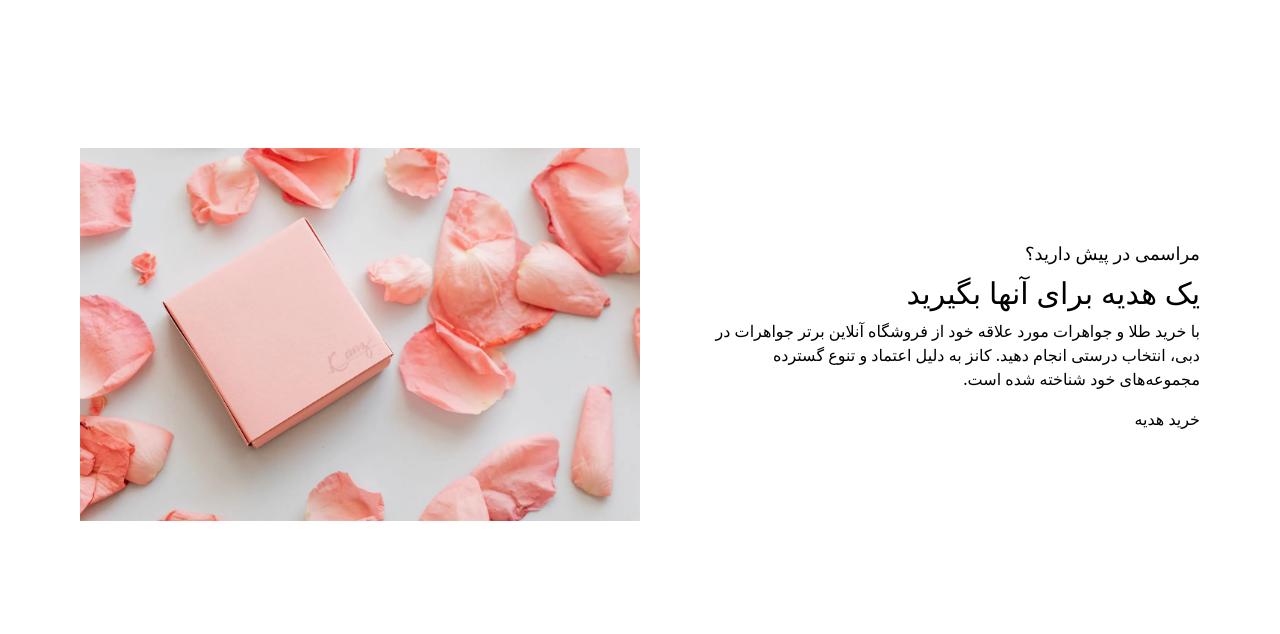
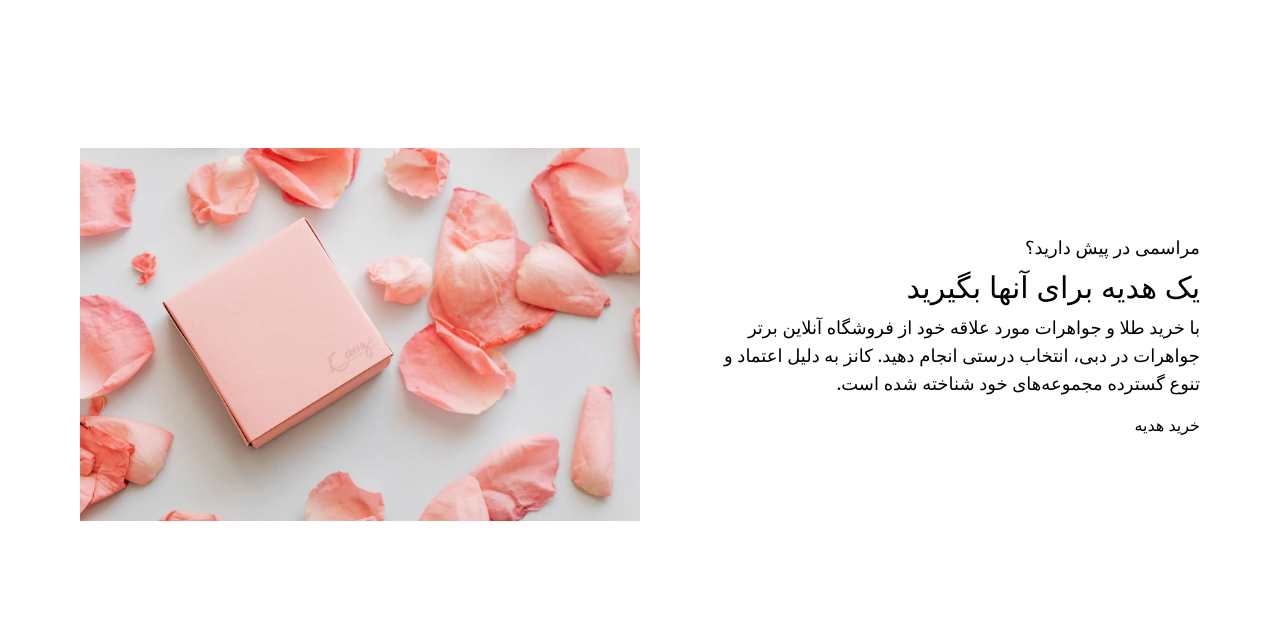
Before and after one commit to rockstarsolider/Jewelry-store-v2, a Django app: page / in a window 1280 px wide. Shown: the part 2300-2934 px from the top of the page. Run offline with Django 5.2, Linux system fonts and the light colour scheme; data that the repository does not hold is empty; some libraries are stand-ins or nearby versions.

Commit message:
gift section

```diff
--- a/products/templates/products/home.html
+++ b/products/templates/products/home.html
@@ -87,7 +87,7 @@
         <div class="flex flex-col items-start order-2 lg:-order-1">
             <p class="text-lg">مراسمی در پیش دارید؟</p>
             <h2 class="text-3xl pt-2 text-center">یک هدیه برای آنها بگیرید</h2>
-            <p class="pt-2"> با خرید طلا و جواهرات مورد علاقه خود از فروشگاه آنلاین برتر جواهرات در دبی، انتخاب درستی انجام دهید. کانز به دلیل اعتماد و تنوع گسترده مجموعه‌های خود شناخته شده است.</p>
+            <p class="pt-2 text-lg"> با خرید طلا و جواهرات مورد علاقه خود از فروشگاه آنلاین برتر جواهرات در دبی، انتخاب درستی انجام دهید. کانز به دلیل اعتماد و تنوع گسترده مجموعه‌های خود شناخته شده است.</p>
             <button hx-get="{% url 'products' %}" hx-target="body" hx-push-url="true" class="btn btn-primary mt-4">خرید هدیه</button>
         </div>
         <img class="w-full lg:w-[50%] object-fill" src="{% static 'image/gift.webp' %}"/>
```
